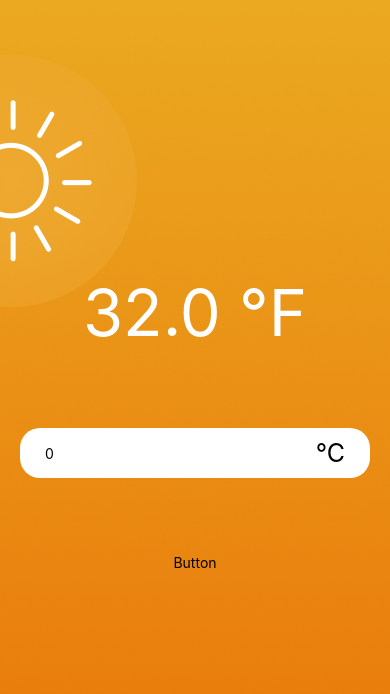
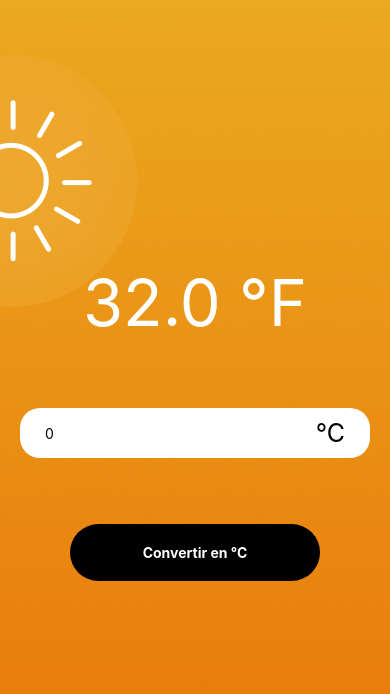
Before and after one commit to HugoMouchon/Temperature-Converter-App-react-native, a React Native app: screen / in a window 390 px wide. Shown: the top 694 px of the page. Built offline with nearby package versions, Linux system fonts and the light colour scheme.

Commit message:
Developpement du bouton de conversion qui convertit les celcius en faranheigt et inversement selon le nombre inscrit par l'utilisateur

```diff
--- a/App.js
+++ b/App.js
@@ -7,6 +7,7 @@
 import { useState } from 'react';
 import { DEFAULT_TEMPERATURE, DEFAULT_UNIT, UNITS } from './constant';
 import { getOppositUnit, convertTemperatureTo } from './services/temperature-service';
+import { ButtonConvert } from './components/ButtonConvert/ButtonConvert';
 
 export default function App() {
 
@@ -23,9 +24,21 @@
   return (
     <ImageBackground source={hotBackground} style={s.container}>
       <View style={s.workspace}>
-        <TemperatureDisplay value={getConvertedTemperature()} unit={getOppositUnit(currentUnit)} />
-        <InputTemperature onChangeText={setInputValue} defaultValue={DEFAULT_TEMPERATURE} />
-        <View><Text>Button</Text></View>
+        <TemperatureDisplay
+          value={getConvertedTemperature()}
+          unit={getOppositUnit(currentUnit)}
+        />
+        <InputTemperature
+          onChangeText={setInputValue}
+          defaultValue={DEFAULT_TEMPERATURE}
+          unit={currentUnit}
+        />
+        <ButtonConvert
+          onPress={() => {
+            setCurrentUnit(oppositeUnit);
+          }}
+          unit={currentUnit}
+        />
       </View>
     </ImageBackground>
   );
--- /dev/null
+++ b/components/ButtonConvert/ButtonConvert.jsx
@@ -0,0 +1,10 @@
+import { Text, TouchableOpacity } from "react-native";
+import { s } from "./ButtonConvert.style";
+
+export function ButtonConvert({ onPress, unit }) {
+    return (
+        <TouchableOpacity onPress={onPress} style={s.button}>
+            <Text style={s.text}>Convertir en {unit}</Text>
+        </TouchableOpacity>
+    );
+}
--- /dev/null
+++ b/components/ButtonConvert/ButtonConvert.style.js
@@ -0,0 +1,18 @@
+import { StyleSheet } from "react-native";
+
+const s = StyleSheet.create({
+    button: {
+        backgroundColor: "black",
+        paddingHorizontal: 40,
+        paddingVertical: 20,
+        borderRadius: 30,
+        width: 250,
+    },
+    text: {
+        color: "white",
+        alignSelf: "center",
+        fontWeight: "bold",
+    },
+})
+
+export { s };
--- a/components/InputTemperature/InputTemperature.jsx
+++ b/components/InputTemperature/InputTemperature.jsx
@@ -1,7 +1,7 @@
 import { TextInput, Text, View } from "react-native";
 import { s } from "./InputTemperature.style";
 
-export function InputTemperature({ defaultValue, onChangeText }) {
+export function InputTemperature({ defaultValue, onChangeText, unit }) {
     return (
         <View style={s.container}>
             <TextInput
@@ -12,7 +12,7 @@
                 defaultValue={defaultValue}
                 onChangeText={onChangeText}
             />
-            <Text style={s.unit}>°C</Text>
+            <Text style={s.unit}>{unit}</Text>
         </View>
     );
 }
```
